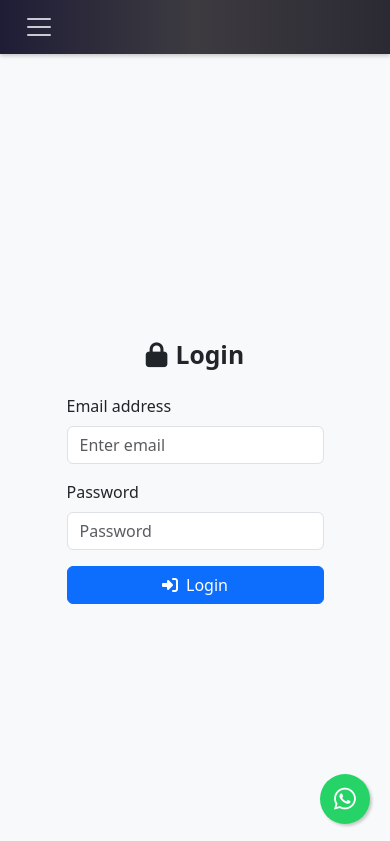
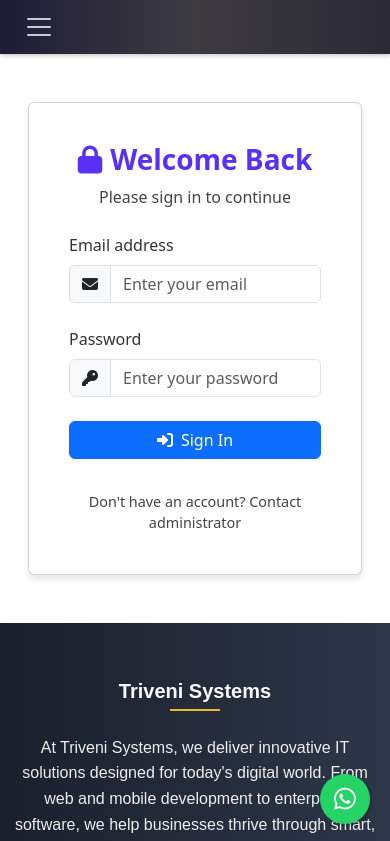
Before and after one commit to abhi1580/Triveni-Systems, a React (Vite) app in the folder triveni-systems/: page /login in a window 390 px wide. Shown: the top 841 px of the page. Built offline with nearby package versions, Linux system fonts and the light colour scheme.

Commit message:
Revamp Login Page and Footer Component: Redesigned login interface with a card layout for better user experience, updated footer WhatsApp link for direct service inquiries, and improved CSS styles for responsiveness and aesthetics.

```diff
--- a/triveni-systems/src/components/Footer.tsx
+++ b/triveni-systems/src/components/Footer.tsx
@@ -50,14 +50,14 @@ const Footer = () => {
         </Row>
       </Container>
       <a
-        href="https://wa.me/919146334963"
+        href="https://wa.me/918087992028?text=Hi%20Triveni%20Systems%2C%20I%20would%20like%20to%20know%20more%20about%20your%20services."
         className="whatsapp-float"
         target="_blank"
         rel="noopener noreferrer"
         aria-label="Chat on WhatsApp"
       >
         <i className="fab fa-whatsapp"></i>
-        <span className="whatsapp-tooltip">Get Quick Question</span>
+        <span className="whatsapp-tooltip">Get Quick Quote</span>
       </a>
     </footer>
   );
--- a/triveni-systems/src/pages/Login.tsx
+++ b/triveni-systems/src/pages/Login.tsx
@@ -1,6 +1,6 @@
 import { useState, useContext } from 'react';
 import { useNavigate } from 'react-router-dom';
-import { Container, Form, Button, Alert } from 'react-bootstrap';
+import { Container, Form, Button, Alert, Card } from 'react-bootstrap';
 import { AuthContext } from '../context/AuthContext';
 import '../styles/Login.css';
 
@@ -28,35 +28,75 @@ const Login = () => {
   };
 
   return (
-    <Container className="login-page py-5">
-      <h2 className="text-center mb-4">
-        <i className="fas fa-lock me-2"></i>Login
+    <div className="login-page">
+      <Container>
+        <div className="login-container">
+          <Card className="login-card">
+            <Card.Body>
+              <div className="text-center mb-4">
+                <h2 className="login-title">
+                  <i className="fas fa-lock me-2"></i>Welcome Back
                 </h2>
-      <Form className="mx-auto" style={{ maxWidth: '400px' }} onSubmit={handleSubmit}>
-        {error && <Alert variant="danger">{error}</Alert>}
-        <Form.Group className="mb-3" controlId="formEmail">
+                <p className="login-subtitle">Please sign in to continue</p>
+              </div>
+
+              {error && (
+                <Alert variant="danger" className="login-alert">
+                  <i className="fas fa-exclamation-circle me-2"></i>
+                  {error}
+                </Alert>
+              )}
+
+              <Form onSubmit={handleSubmit}>
+                <Form.Group className="mb-4" controlId="formEmail">
                   <Form.Label>Email address</Form.Label>
+                  <div className="input-group">
+                    <span className="input-group-text">
+                      <i className="fas fa-envelope"></i>
+                    </span>
                     <Form.Control
                       type="email"
-            placeholder="Enter email"
+                      placeholder="Enter your email"
                       value={email}
                       onChange={(e) => setEmail(e.target.value)}
+                      className="login-input"
                     />
+                  </div>
                 </Form.Group>
-        <Form.Group className="mb-3" controlId="formPassword">
+
+                <Form.Group className="mb-4" controlId="formPassword">
                   <Form.Label>Password</Form.Label>
+                  <div className="input-group">
+                    <span className="input-group-text">
+                      <i className="fas fa-key"></i>
+                    </span>
                     <Form.Control
                       type="password"
-            placeholder="Password"
+                      placeholder="Enter your password"
                       value={password}
                       onChange={(e) => setPassword(e.target.value)}
+                      className="login-input"
                     />
+                  </div>
                 </Form.Group>
-        <Button variant="primary" type="submit" className="w-100">
-          <i className="fas fa-sign-in-alt me-2"></i>Login
+
+                <div className="d-grid gap-2">
+                  <Button variant="primary" type="submit" className="login-button">
+                    <i className="fas fa-sign-in-alt me-2"></i>Sign In
                   </Button>
+                </div>
               </Form>
+
+              <div className="text-center mt-4">
+                <p className="login-footer">
+                  Don't have an account? Contact administrator
+                </p>
+              </div>
+            </Card.Body>
+          </Card>
+        </div>
       </Container>
+    </div>
   );
 };
 
--- a/triveni-systems/src/styles/Footer.css
+++ b/triveni-systems/src/styles/Footer.css
@@ -10,6 +10,18 @@
   font-weight: 600;
   margin-bottom: var(--spacing-lg);
   color: var(--gray-100);
+  position: relative;
+  padding-bottom: var(--spacing-sm);
+}
+
+.footer-title::after {
+  content: '';
+  position: absolute;
+  left: 0;
+  bottom: 0;
+  width: 50px;
+  height: 2px;
+  background-color: var(--accent-yellow);
 }
 
 .footer-text {
@@ -26,6 +38,7 @@
   transition: var(--transition-base);
   display: block;
   margin-bottom: var(--spacing-sm);
+  padding: var(--spacing-xs) 0;
 }
 
 .footer-link:hover {
@@ -40,11 +53,18 @@
   margin-right: var(--spacing-md);
   transition: var(--transition-base);
   display: inline-block;
+  width: 40px;
+  height: 40px;
+  line-height: 40px;
+  text-align: center;
+  border-radius: 50%;
+  background-color: rgba(255, 255, 255, 0.1);
 }
 
 .footer-social:hover {
   color: var(--accent-yellow);
   transform: translateY(-3px);
+  background-color: rgba(255, 255, 255, 0.2);
 }
 
 .footer-divider {
@@ -57,6 +77,7 @@
   display: flex;
   flex-direction: column;
   gap: var(--spacing-sm);
+  max-width: 100%;
 }
 
 .newsletter-input {
@@ -86,6 +107,7 @@
   font-weight: 500;
   cursor: pointer;
   transition: var(--transition-base);
+  width: 100%;
 }
 
 .newsletter-button:hover {
@@ -96,6 +118,7 @@
 .social-links {
   display: flex;
   gap: var(--spacing-md);
+  margin-top: var(--spacing-md);
 }
 
 @media (min-width: 768px) {
@@ -105,6 +128,10 @@
 
   .newsletter-input {
     max-width: 16rem;
+  }
+
+  .newsletter-button {
+    width: auto;
   }
 
   .mb-6 {
@@ -119,10 +146,28 @@
 
   .footer-title {
     margin-top: var(--spacing-lg);
+    text-align: center;
+  }
+
+  .footer-title::after {
+    left: 50%;
+    transform: translateX(-50%);
+  }
+
+  .footer-text {
+    text-align: center;
+  }
+
+  .footer-link {
+    text-align: center;
   }
 
   .social-links {
     justify-content: center;
+  }
+
+  .newsletter-form {
+    align-items: center;
   }
 }
 
--- a/triveni-systems/src/styles/Login.css
+++ b/triveni-systems/src/styles/Login.css
@@ -1,11 +1,115 @@
 .login-page {
-  background-color: #f8f9fa;
-  min-height: 100vh;
+  min-height: 60vh;
   display: flex;
-  flex-direction: column;
-  justify-content: center;
+  align-items: center;
+  background: linear-gradient(135deg, var(--primary-color) 0%, var(--secondary-color) 100%);
+  padding: 4rem 0;
+  margin: 0;
 }
 
-.login-page h2 {
-  font-weight: bold;
+.login-container {
+  max-width: 450px;
+  margin: 2rem auto;
+  width: 100%;
 }
+
+.login-card {
+  background: rgba(255, 255, 255, 0.95);
+  border: none;
+  border-radius: 15px;
+  box-shadow: 0 10px 30px rgba(0, 0, 0, 0.1);
+  backdrop-filter: blur(10px);
+  transition: transform 0.3s ease;
+  margin: 1rem 0;
+}
+
+.login-card:hover {
+  transform: translateY(-5px);
+}
+
+.login-title {
+  color: var(--primary-color);
+  font-size: 2rem;
+  font-weight: 600;
+  margin-bottom: 0.5rem;
+}
+
+.login-subtitle {
+  color: var(--gray-600);
+  font-size: 1rem;
+  margin-bottom: 0;
+}
+
+.login-alert {
+  border-radius: 8px;
+  font-size: 0.9rem;
+  padding: 0.75rem 1rem;
+}
+
+.form-label {
+  color: var(--gray-700);
+  font-weight: 500;
+  margin-bottom: 0.5rem;
+}
+
+.input-group-text {
+  background-color: var(--gray-100);
+  border: 1px solid var(--gray-200);
+  color: var(--gray-600);
+}
+
+.login-input {
+  border: 1px solid var(--gray-200);
+  padding: 0.75rem 1rem;
+  font-size: 1rem;
+  transition: all 0.3s ease;
+}
+
+.login-input:focus {
+  border-color: var(--primary-color);
+  box-shadow: 0 0 0 0.2rem rgba(13, 110, 253, 0.15);
+}
+
+.login-button {
+  background: var(--primary-color);
+  border: none;
+  padding: 0.75rem 1.5rem;
+  font-weight: 500;
+  font-size: 1rem;
+  transition: all 0.3s ease;
+}
+
+.login-button:hover {
+  background: var(--secondary-color);
+  transform: translateY(-2px);
+}
+
+.login-footer {
+  color: var(--gray-600);
+  font-size: 0.9rem;
+  margin: 0;
+}
+
+/* Responsive adjustments */
+@media (max-width: 576px) {
+  .login-page {
+    padding: 2rem 0;
+  }
+
+  .login-container {
+    padding: 0 1rem;
+    margin: 1rem auto;
+  }
+
+  .login-card {
+    margin: 0.5rem 0;
+  }
+
+  .login-title {
+    font-size: 1.75rem;
+  }
+
+  .login-card {
+    border-radius: 10px;
+  }
+}
```
Lines whose indentation alone changed are shown as unchanged.
